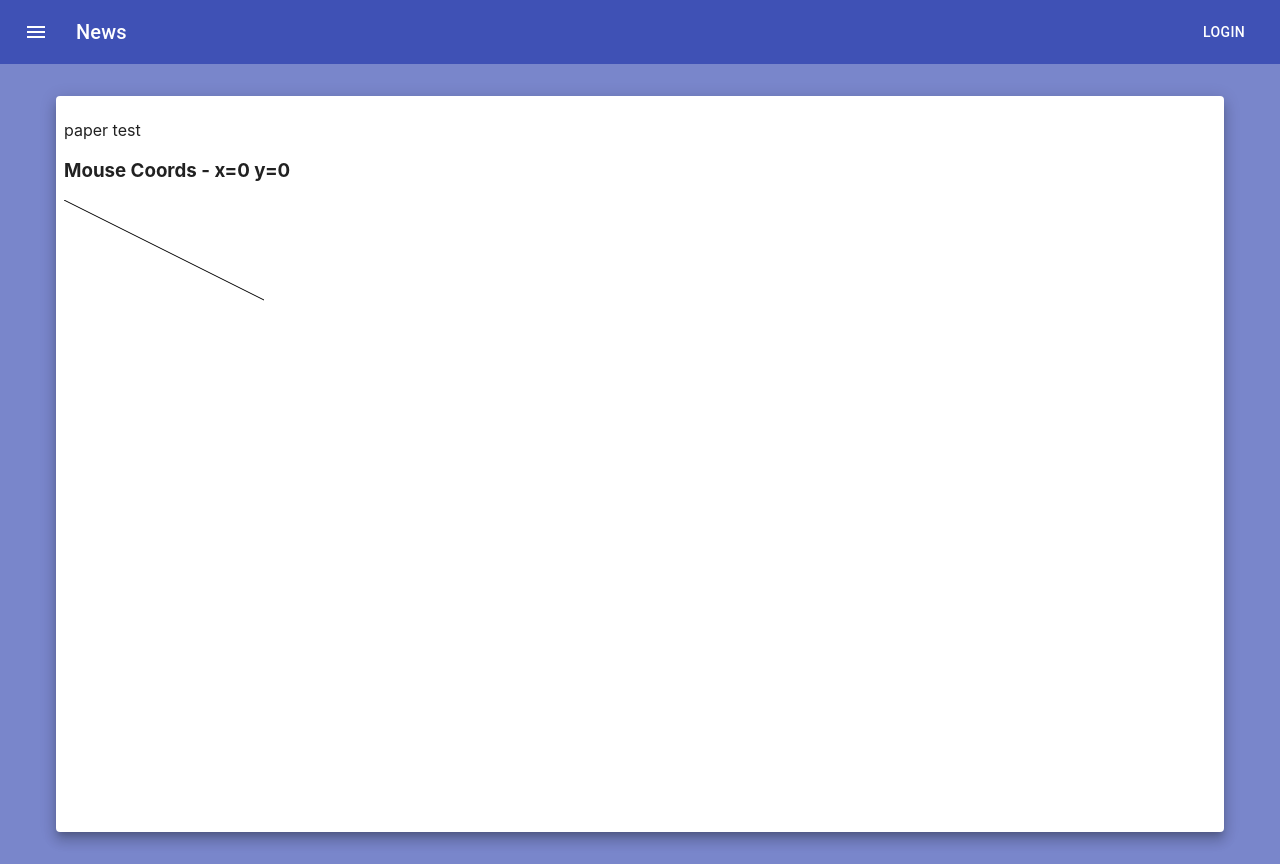
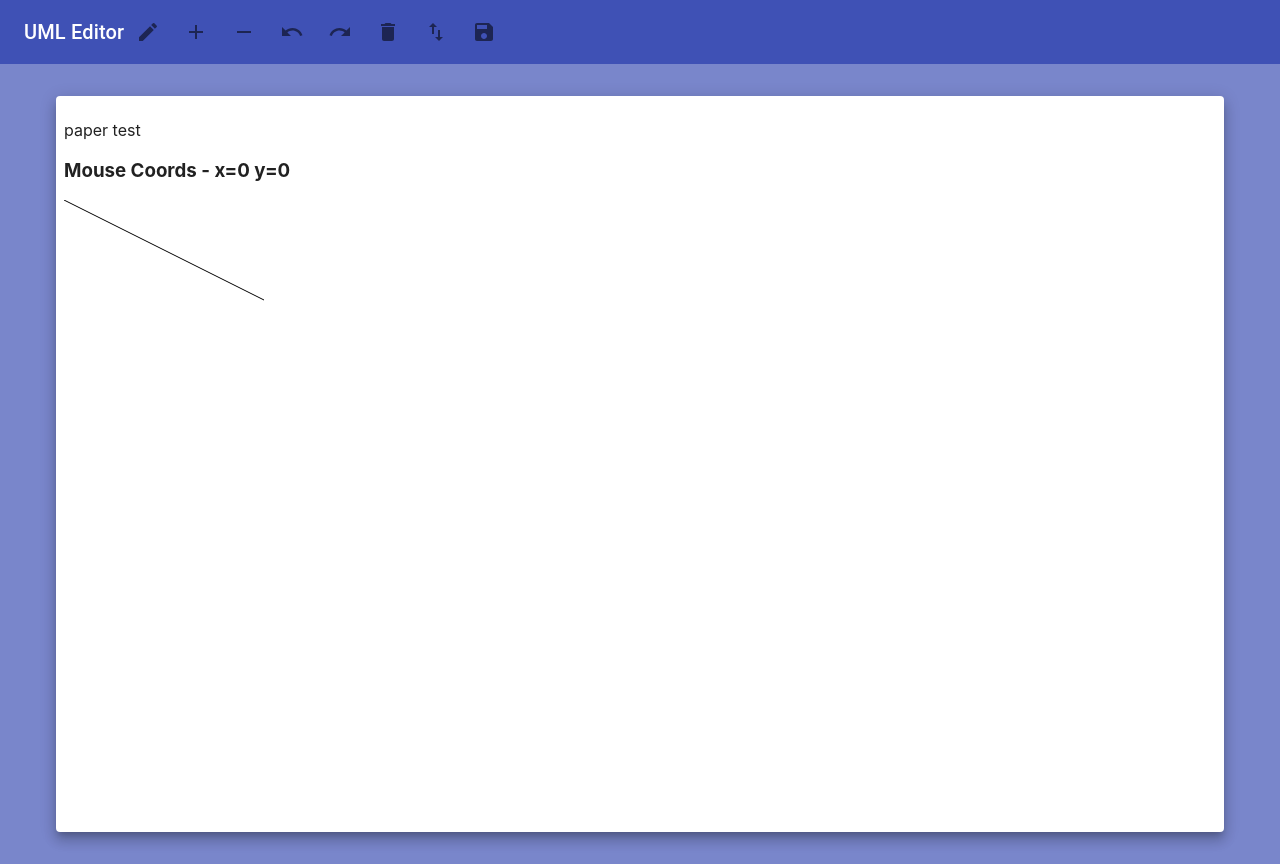
Before and after one commit to JIvanov98/LivableUML-frontend, a React (Create React App) app in the folder livable-uml/: page /editor in a window 1280 px wide. Built offline with nearby package versions, Linux system fonts and the light colour scheme.

Commit message:
Added structure for toolbar buttons

```diff
--- a/livable-uml/src/pages/editor/Editor.tsx
+++ b/livable-uml/src/pages/editor/Editor.tsx
@@ -1,7 +1,7 @@
 import React from "react";
 import Grid from "./grid/Grid";
 
-import Toolbar from "./Toolbar";
+import Toolbar from "./toolbar/Toolbar";
 
 export default function Editor() {
   return (
--- a/livable-uml/src/pages/editor/Toolbar.tsx
+++ /dev/null
@@ -1,42 +0,0 @@
-import React from 'react';
-import { createStyles, makeStyles, Theme } from '@material-ui/core/styles';
-import AppBar from '@material-ui/core/AppBar';
-import Toolbar from '@material-ui/core/Toolbar';
-import Typography from '@material-ui/core/Typography';
-import Button from '@material-ui/core/Button';
-import IconButton from '@material-ui/core/IconButton';
-import MenuIcon from '@material-ui/icons/Menu';
-
-const useStyles = makeStyles((theme: Theme) =>
-  createStyles({
-    root: {
-      flexGrow: 1,
-    },
-    menuButton: {
-      marginRight: theme.spacing(2),
-    },
-    title: {
-      flexGrow: 1,
-    },
-  }),
-);
-
-export default function ButtonAppBar() {
-  const classes = useStyles();
-
-  return (
-    <div className={classes.root}>
-      <AppBar position="static">
-        <Toolbar>
-          <IconButton edge="start" className={classes.menuButton} color="inherit" aria-label="menu">
-            <MenuIcon />
-          </IconButton>
-          <Typography variant="h6" className={classes.title}>
-            News
-          </Typography>
-          <Button color="inherit">Login</Button>
-        </Toolbar>
-      </AppBar>
-    </div>
-  );
-}
--- /dev/null
+++ b/livable-uml/src/pages/editor/toolbar/AddIconAction.ts
@@ -0,0 +1,4 @@
+
+export default function addIconAction() {
+    console.log("NEED TO IMPLEMENT");
+}
--- /dev/null
+++ b/livable-uml/src/pages/editor/toolbar/CreateIconAction.ts
@@ -0,0 +1,4 @@
+
+export default function createIconAction() {
+    console.log("NEED TO IMPLEMENT");
+}
--- /dev/null
+++ b/livable-uml/src/pages/editor/toolbar/DeleteIconAction.ts
@@ -0,0 +1,4 @@
+
+export default function deleteIconAction() {
+    console.log("NEED TO IMPLEMENT");
+}
--- /dev/null
+++ b/livable-uml/src/pages/editor/toolbar/ExportIconAction.ts
@@ -0,0 +1,4 @@
+
+export default function exportIconAction() {
+    console.log("NEED TO IMPLEMENT");
+}
--- /dev/null
+++ b/livable-uml/src/pages/editor/toolbar/RedoIconAction.ts
@@ -0,0 +1,4 @@
+
+export default function redoIconAction() {
+    console.log("NEED TO IMPLEMENT");
+}
--- /dev/null
+++ b/livable-uml/src/pages/editor/toolbar/RemoveIconAction.ts
@@ -0,0 +1,4 @@
+
+export default function removeIconAction() {
+    console.log("NEED TO IMPLEMENT");
+}
--- /dev/null
+++ b/livable-uml/src/pages/editor/toolbar/SaveIconAction.ts
@@ -0,0 +1,4 @@
+
+export default function saveIconAction() {
+    console.log("NEED TO IMPLEMENT");
+}
--- /dev/null
+++ b/livable-uml/src/pages/editor/toolbar/Toolbar.tsx
@@ -0,0 +1,54 @@
+import React from 'react';
+import AppBar from '@material-ui/core/AppBar';
+import Toolbar from '@material-ui/core/Toolbar';
+import Typography from '@material-ui/core/Typography';
+import IconButton from '@material-ui/core/IconButton';
+
+import AddIcon from '@material-ui/icons/Add';
+import RemoveIcon from '@material-ui/icons/Remove';
+import UndoIcon from '@material-ui/icons/Undo';
+import RedoIcon from '@material-ui/icons/Redo';
+import DeleteIcon from '@material-ui/icons/Delete';
+import CreateIcon from '@material-ui/icons/Create';
+import SaveIcon from '@material-ui/icons/Save';
+import ImportExportIcon from '@material-ui/icons/ImportExport';
+
+import createIconAction from './CreateIconAction';
+import addIconAction from './AddIconAction';
+import removeIconAction from './RemoveIconAction';
+import undoIconAction from './UndoIconAction';
+import redoIconAction from './RedoIconAction';
+import deleteIconAction from './DeleteIconAction';
+import exportIconAction from './ExportIconAction';
+import saveIconAction from './SaveIconAction';
+
+export default function EditorToolbar() {
+
+  const iconButtonGenerator = (icon: JSX.Element, action: () => void) => {
+    return (
+      <IconButton onClick={action}>
+        {icon}
+      </IconButton>
+    );
+  };
+
+  return (
+    <AppBar position="static">
+      <Toolbar>
+        <Typography variant="h6">
+          UML Editor
+        </Typography>
+
+        {iconButtonGenerator(<CreateIcon/>, createIconAction)}
+        {iconButtonGenerator(<AddIcon/>, addIconAction)}
+        {iconButtonGenerator(<RemoveIcon/>, removeIconAction)}
+        {iconButtonGenerator(<UndoIcon/>, undoIconAction)}
+        {iconButtonGenerator(<RedoIcon/>, redoIconAction)}
+        {iconButtonGenerator(<DeleteIcon/>, deleteIconAction)}
+        {iconButtonGenerator(<ImportExportIcon/>, exportIconAction)}
+        {iconButtonGenerator(<SaveIcon/>, saveIconAction)}
+
+      </Toolbar>
+    </AppBar>
+  );
+}
--- /dev/null
+++ b/livable-uml/src/pages/editor/toolbar/UndoIconAction.ts
@@ -0,0 +1,4 @@
+
+export default function undoIconAction() {
+    console.log("NEED TO IMPLEMENT");
+}
```
